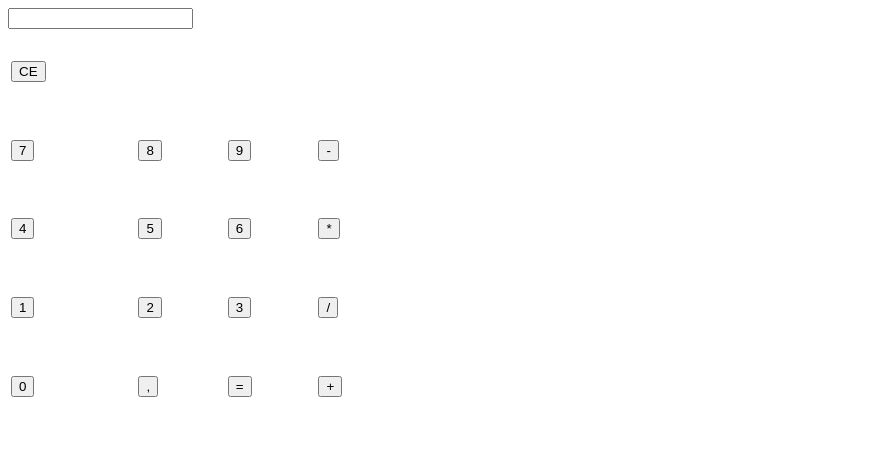
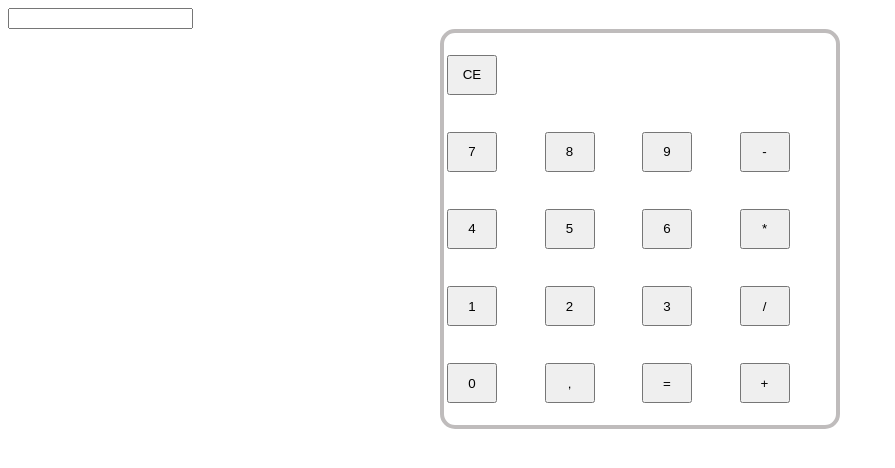
Before and after one commit to romthi38/agile, a plain HTML site: page index.html in a window 1280 px wide. Shown: the whole page, without its empty margins (0-895 px from the left). Drawn offline with Linux system fonts and the light colour scheme.

Commit message:
Update style.css

```diff
--- a/style.css
+++ b/style.css
@@ -2,4 +2,13 @@
 #calculatrice {
     height: 400px;
     width: 400px;
+    background-color: #ffffff;
+    border-radius: 15px;
+    border: solid 4px #bfbcbc;
+    margin: auto;
 }
+
+button {
+    width: 50px;
+    height: 40px;
+}
```
